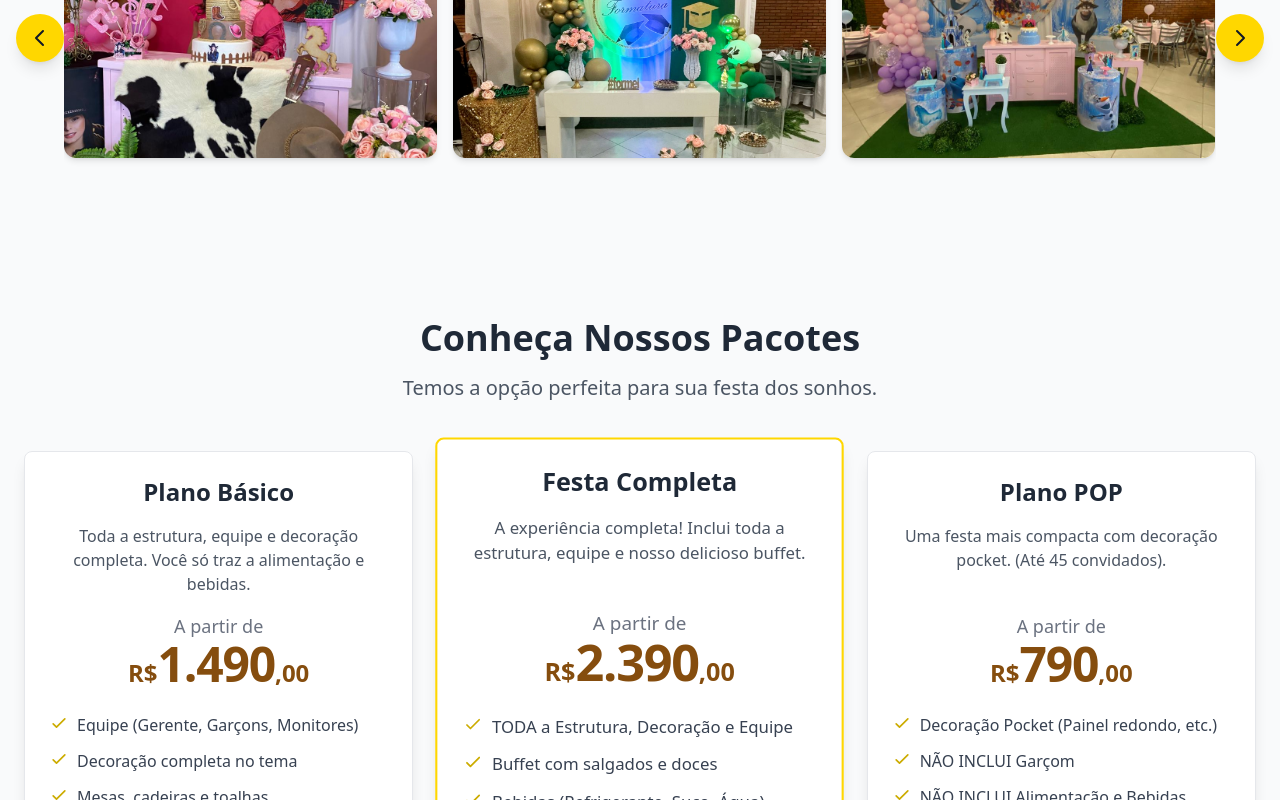
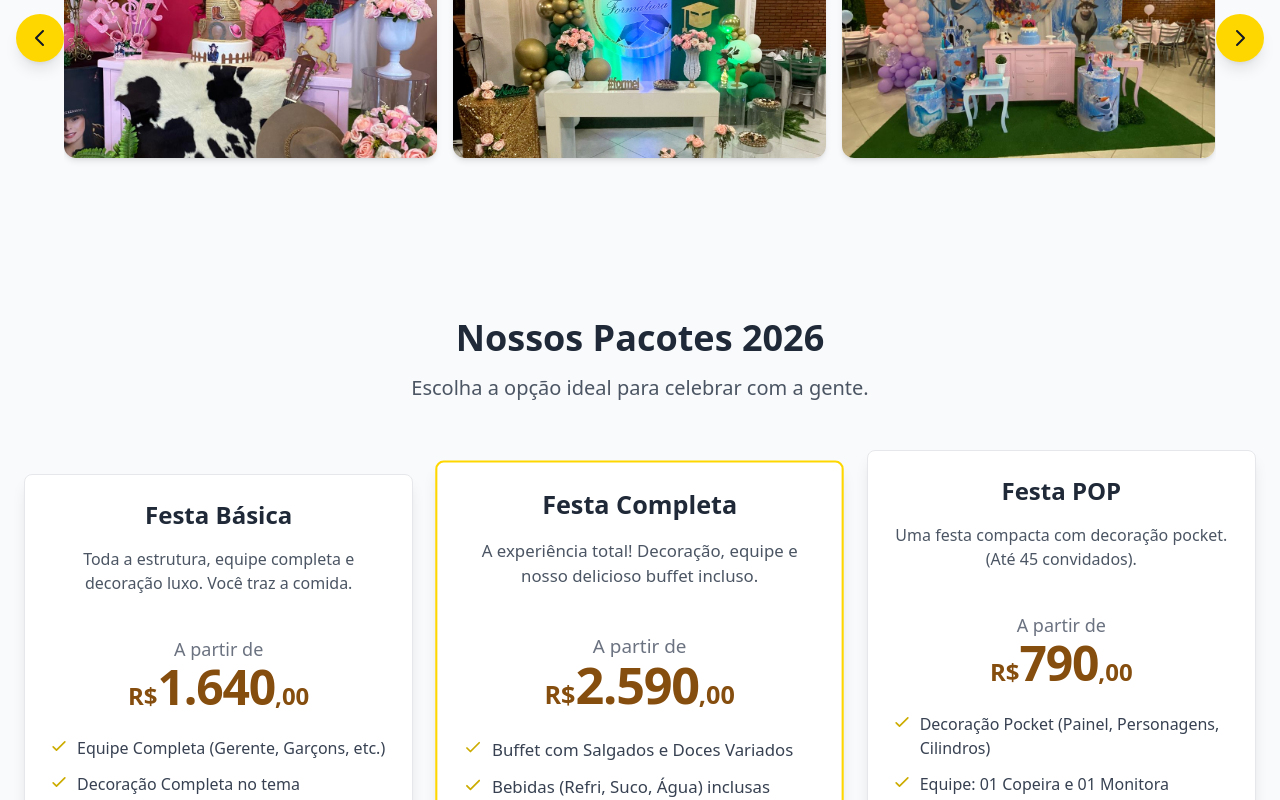
Before and after one commit to vitornoms1/alecrim, a React (Vite) app: page / in a window 1280 px wide. Shown: the part 2000-2800 px from the top of the page. Built offline with nearby package versions, Linux system fonts and the light colour scheme.

Commit message:
Animacao logo finalizada

```diff
--- a/package.json
+++ b/package.json
@@ -10,6 +10,7 @@
     "preview": "vite preview"
   },
   "dependencies": {
+    "framer-motion": "^12.29.0",
     "react": "^19.1.1",
     "react-awesome-reveal": "^4.3.1",
     "react-dom": "^19.1.1"
--- a/src/components/NossosServicos.jsx
+++ b/src/components/NossosServicos.jsx
@@ -62,7 +62,7 @@ function NossosServicos() {
               E você vê muito mais aqui na Alecrim!
             </h3>
             <p className="text-gray-600 max-w-2xl mx-auto text-lg mb-6">
-              Nosso espaço é totalmente versátil. Também realizamos <strong>Casamentos, Carnavais, Eventos Corporativos, Confraternizações</strong> e qualquer momento especial que você queira celebrar.
+              Nosso espaço é totalmente versátil. Também realizamos <strong>Casamentos, Carnavais, Eventos Corporativos e Confraternizações</strong> com buffet personalizado e equipe completa.
             </p>
             <div className="flex flex-wrap justify-center gap-3 text-yellow-700 font-bold italic">
               <span>#Casamentos</span>
--- a/src/components/Planos.jsx
+++ b/src/components/Planos.jsx
@@ -13,31 +13,30 @@ const CloseIcon = () => (
   </svg>
 );
 
-
 const planos = [
   {
-    titulo: 'Plano POP',
-    descricao: 'Uma festa mais compacta com decoração pocket. (Até 45 convidados).',
+    titulo: 'Festa POP',
+    descricao: 'Uma festa compacta com decoração pocket. (Até 45 convidados).',
     destaque: false,
     preco: '790,00',
     resumoItens: [
-      'Decoração Pocket (Painel redondo, etc.)',
-      'NÃO INCLUI Garçom',
-      'NÃO INCLUI Alimentação e Bebidas',
-      'NÃO INCLUI Louças',
+      'Decoração Pocket (Painel, Personagens, Cilindros)',
+      'Equipe: 01 Copeira e 01 Monitora',
+      'Estrutura completa (Som, Kids, Cozinha)',
+      'NÃO INCLUI Alimentação, Bebidas e Garçom',
     ],
     detalhes: {
       incluso: [
         {
           titulo: 'Decoração Pocket',
-          itens: ['Painel redondo', 'Personagens', 'Bolo fake', 'Cilindros', 'Um arco de balões']
+          itens: ['Painel redondo', 'Personagens no tema', 'Bolo fake', 'Cilindros', 'Tapete', '01 arco de balões']
         },
         {
-          titulo: 'Estrutura',
-          itens: ['Ambiente Climatizado', 'Capacidade até 45 convidados', 'Cozinha (sem utensílios)', 'Sanitários e trocador', 'Internet Wifi', 'Área Kids (sem monitor)']
+          titulo: 'Estrutura e Equipe',
+          itens: ['01 Copeira', '01 Monitora', 'Ambiente Climatizado', 'Área Kids', 'Som ambiente (Bluetooth)', 'Cozinha equipada']
         }
       ],
-      naoIncluso: ['Garçom', 'Copeira', 'Alimentação', 'Bebidas', 'Louças'],
+      naoIncluso: ['Garçom', 'Alimentação', 'Bebidas', 'Louças e descartáveis'],
       precos: [
         { convidados: 'Até 45', segQui: 'R$ 790,00', sexSabDom: 'R$ 990,00' }
       ]
@@ -45,92 +44,75 @@ const planos = [
   },
 
   {
-    titulo: 'Plano Básico',
-    descricao: 'Toda a estrutura, equipe e decoração completa. Você só traz a alimentação e bebidas.',
+    titulo: 'Festa Básica',
+    descricao: 'Toda a estrutura, equipe completa e decoração luxo. Você traz a comida.',
     destaque: false,
-    preco: '1.490,00',
+    preco: '1.640,00',
     resumoItens: [
-      'Equipe (Gerente, Garçons, Monitores)',
-      'Decoração completa no tema',
-      'Mesas, cadeiras e toalhas',
+      'Equipe Completa (Gerente, Garçons, etc.)',
+      'Decoração Completa no tema',
+      'Capacidade até 70 convidados',
       'NÃO INCLUI Alimentação e Bebidas',
     ],
     detalhes: {
       incluso: [
         {
-          titulo: 'Nossa Estrutura',
-          itens: ['Ambiente Climatizado', 'Capacidade para até 70 convidados', 'Cozinha Equipada', 'Sanitários e trocador', 'Área Kids com espaço reservado', 'Internet Wifi']
+          titulo: 'Equipe do Salão',
+          itens: ['01 Gerente de festa', '02 Garçons', '01 Copeira', '01 Auxiliar de cozinha', '02 Monitores']
         },
         {
           titulo: 'Decoração Completa',
-          itens: ['Painéis e personagens no tema', 'Móveis decorativos', 'Caixa para presentes', 'Arco descontruído', 'Bolo fake no tema', 'Tapete de grama sintética', 'Mesas redondas e cadeiras de ferro', 'Toalhas e enfeites de centro', 'Convites digitais']
+          itens: ['Painéis e personagens', 'Móveis decorativos', 'Arco desconstruído', 'Convites digitais', 'Caixa de presentes']
         },
         {
-          titulo: 'Equipe',
-          itens: ['Gerente de festas', 'Garçons', 'Copeira', 'Auxiliar de Copeira', 'Monitores']
-        },
-        {
-          titulo: 'Area Kids',
-          itens: ['Brinquedão (com piscina de bolinhas, etc)', 'Gangorras', 'Tombo Legal', 'Brinquedos soltos', 'Escorregador pequeno']
+          titulo: 'Estrutura',
+          itens: ['Mesas redondas e cadeiras de ferro', 'Toalhas e centros de mesa', 'Área Kids completa', 'Internet Wifi']
         }
       ],
-      naoIncluso: ['Alimentação', 'Bebidas'],
+      naoIncluso: ['Alimentação', 'Bebidas', 'Doces e Salgados'],
       precos: [
-        { convidados: 'Até 60', segQui: 'R$ 1.490,00', sexSabDom: 'R$ 1.990,00' }
+        { convidados: 'Até 60', segQui: 'R$ 1.640,00', sexSabDom: 'R$ 2.140,00' }
       ]
     }
   },
 
   {
     titulo: 'Festa Completa',
-    descricao: 'A experiência completa! Inclui toda a estrutura, equipe e nosso delicioso buffet.',
+    descricao: 'A experiência total! Decoração, equipe e nosso delicioso buffet incluso.',
     destaque: true,
-    preco: '2.390,00',
+    preco: '2.590,00',
     resumoItens: [
-      'TODA a Estrutura, Decoração e Equipe',
-      'Buffet com salgados e doces',
-      'Bebidas (Refrigerante, Suco, Água)',
-      'Entrada (Batata frita e C. Quente)',
+      'Buffet com Salgados e Doces Variados',
+      'Bebidas (Refri, Suco, Água) inclusas',
+      'Entradas (Batata frita e C. Quente)',
+      'Equipe e Decoração Completa',
     ],
     detalhes: {
       incluso: [
         {
-          titulo: 'Alimentação',
-          itens: ['Entrada com batata frita e cachorro quente', 'Coquetel de salgados e doces (com opções de escolha)']
+          titulo: 'Alimentação (Buffet)',
+          itens: ['Entrada: Batata frita e Cachorro-quente', '15 variedades de salgados (fritos e assados)', 'Doces tradicionais (Brigadeiro, Branquinho, etc)']
         },
         {
           titulo: 'Bebidas',
-          itens: ['Refrigerante', 'Água', 'Água com gás', 'Suco de Uva e Laranja']
+          itens: ['Refrigerantes (Linha Coca-Cola)', 'Suco de Uva e Laranja', 'Água mineral (com e sem gás)']
         },
         {
-          titulo: 'Nossa Estrutura',
-          itens: ['Ambiente Climatizado', 'Capacidade para até 70 convidados', 'Cozinha Equipada', 'Sanitários e trocador', 'Área Kids com espaço reservado', 'Internet Wifi']
-        },
-        {
-          titulo: 'Decoração Completa',
-          itens: ['Painéis e personagens no tema', 'Móveis decorativos', 'Caixa para presentes', 'Arco descontruído', 'Bolo fake no tema', 'Tapete de grama sintética', 'Mesas redondas e cadeiras de ferro', 'Toalhas e enfeites de centro', 'Convites digitais']
-        },
-        {
-          titulo: 'Equipe',
-          itens: ['Gerente de festas', 'Garçons', 'Copeira', 'Auxiliar de Copeira', 'Monitores']
-        },
-        {
-          titulo: 'Area Kids',
-          itens: ['Brinquedão (com piscina de bolinhas, etc)', 'Gangorras', 'Tombo Legal', 'Brinquedos soltos', 'Escorregador pequeno']
+          titulo: 'Serviços Inclusos',
+          itens: ['Equipe completa de atendimento', 'Decoração no tema escolhido', 'Louças para o serviço (Pratos, talheres, copos)']
         }
       ],
-      naoIncluso: ['Itens Opcionais (Bebida Alcoólica, Chopp, Massa, etc)'],
+      naoIncluso: ['Bebidas alcoólicas', 'Bolo de corte', 'Personalizados extras'],
       precos: [
-        { convidados: '30 Pessoas', segQui: 'R$ 2.390,00', sexFer: 'R$ 2.540,00', sabDom: 'R$ 2.690,00' },
-        { convidados: '40 Pessoas', segQui: 'R$ 2.890,00', sexFer: 'R$ 3.040,00', sabDom: 'R$ 3.190,00' },
-        { convidados: '50 Pessoas', segQui: 'R$ 3.290,00', sexFer: 'R$ 3.440,00', sabDom: 'R$ 3.590,00' },
-        { convidados: '60 Pessoas', segQui: 'R$ 3.690,00', sexFer: 'R$ 3.840,00', sabDom: 'R$ 3.990,00' },
-        { convidados: '70 Pessoas', segQui: 'R$ 4.090,00', sexFer: 'R$ 4.240,00', sabDom: 'R$ 4.390,00' },
+        { convidados: '30 Pessoas', segQui: 'R$ 2.590,00', sexFer: 'R$ 2.740,00', sabDom: 'R$ 2.890,00' },
+        { convidados: '40 Pessoas', segQui: 'R$ 3.090,00', sexFer: 'R$ 3.240,00', sabDom: 'R$ 3.390,00' },
+        { convidados: '50 Pessoas', segQui: 'R$ 3.490,00', sexFer: 'R$ 3.640,00', sabDom: 'R$ 3.790,00' },
+        { convidados: '60 Pessoas', segQui: 'R$ 3.890,00', sexFer: 'R$ 4.040,00', sabDom: 'R$ 4.190,00' },
+        { convidados: '70 Pessoas', segQui: 'R$ 4.290,00', sexFer: 'R$ 4.440,00', sabDom: 'R$ 4.590,00' },
       ]
     }
   }
 ];
-
 
 const PlanoModal = ({ plano, onClose }) => {
   return (
@@ -174,21 +156,21 @@ const PlanoModal = ({ plano, onClose }) => {
           </div>
         )}
 
-        <h4 className="text-2xl font-semibold text-gray-800 mt-8 mb-4">Valores</h4>
+        <h4 className="text-2xl font-semibold text-gray-800 mt-8 mb-4">Tabela de Valores (2026)</h4>
         <div className="overflow-x-auto rounded-lg border border-yellow-100">
           <table className="min-w-[500px] text-left">
             <thead className="bg-yellow-50">
               <tr>
                 <th className="p-3 font-semibold text-yellow-900">Convidados</th>
-                {plano.titulo === 'Plano POP' || plano.titulo === 'Plano Básico' ? (
+                {plano.titulo === 'Festa POP' || plano.titulo === 'Festa Básica' ? (
                   <>
                     <th className="p-3 font-semibold text-yellow-900">Segunda à Quinta</th>
-                    <th className="p-3 font-semibold text-yellow-900">Sexta, Sábado, Dom e Feriados</th>
+                    <th className="p-3 font-semibold text-yellow-900">Sex, Sáb, Dom e Fer</th>
                   </>
                 ) : (
                   <>
                     <th className="p-3 font-semibold text-yellow-900">Segunda à Quinta</th>
-                    <th className="p-3 font-semibold text-yellow-900">Sexta e Feriados</th>
+                    <th className="p-3 font-semibold text-yellow-900">Sexta e Véspera</th>
                     <th className="p-3 font-semibold text-yellow-900">Sábado e Domingo</th>
                   </>
                 )}
@@ -198,7 +180,7 @@ const PlanoModal = ({ plano, onClose }) => {
               {plano.detalhes.precos.map((linha) => (
                 <tr key={linha.convidados} className="border-t">
                   <td className="p-3 font-medium">{linha.convidados}</td>
-                  {plano.titulo === 'Plano POP' || plano.titulo === 'Plano Básico' ? (
+                  {plano.titulo === 'Festa POP' || plano.titulo === 'Festa Básica' ? (
                     <>
                       <td className="p-3">{linha.segQui}</td>
                       <td className="p-3">{linha.sexSabDom}</td>
@@ -218,16 +200,14 @@ const PlanoModal = ({ plano, onClose }) => {
 
         <button
           onClick={onClose}
-          className="w-full py-3 px-6 rounded-lg font-bold text-center mt-8 bg-alecrim-yellow text-gray-900 hover:bg-alecrim-yellow-dark transition-colors"
+          className="w-full py-3 px-6 rounded-lg font-bold text-center mt-8 bg-alecrim-yellow text-gray-900 hover:bg-alecrim-yellow-dark transition-colors shadow-md"
         >
-          Fechar
+          Fechar Detalhes
         </button>
-
       </div>
     </div>
   );
 };
-
 
 function Planos() {
   const [isModalOpen, setIsModalOpen] = useState(false);
@@ -239,10 +219,7 @@ function Planos() {
     } else {
       document.body.style.overflow = 'auto';
     }
-
-    return () => {
-      document.body.style.overflow = 'auto';
-    };
+    return () => { document.body.style.overflow = 'auto'; };
   }, [isModalOpen]);
 
   const openModal = (plano) => {
@@ -255,18 +232,16 @@ function Planos() {
     setTimeout(() => setSelectedPlan(null), 300);
   };
 
-
   return (
     <>
       <section className="py-20 bg-gray-50" id="planos">
         <div className="container mx-auto px-6">
-
           <Fade direction="down" triggerOnce>
             <h2 className="text-4xl font-bold text-center text-gray-800 mb-4">
-              Conheça Nossos Pacotes
+              Nossos Pacotes 2026
             </h2>
             <p className="text-xl text-center text-gray-600 mb-12">
-              Temos a opção perfeita para sua festa dos sonhos.
+              Escolha a opção ideal para celebrar com a gente.
             </p>
           </Fade>
 
@@ -315,10 +290,10 @@ function Planos() {
                     className={`
                       w-full py-3 px-6 rounded-lg font-bold text-center mt-auto
                       ${plano.destaque ? 'bg-alecrim-yellow text-gray-900 hover:bg-alecrim-yellow-dark' : 'bg-gray-200 text-gray-800 hover:bg-gray-300'}
-                      transition-colors
+                      transition-colors shadow-sm
                     `}
                   >
-                    Ver Todos os Detalhes
+                    Ver Valores Detalhados
                   </button>
                 </div>
               </Fade>
```
Also changed, not shown: src/App.jsx (+14 -4 lines), src/components/LogoAnimation.jsx (added, +81 -0 lines), src/components/Navbar.jsx (+14 -12 lines), 1 other file (tests, documents, lock files or other folders).
